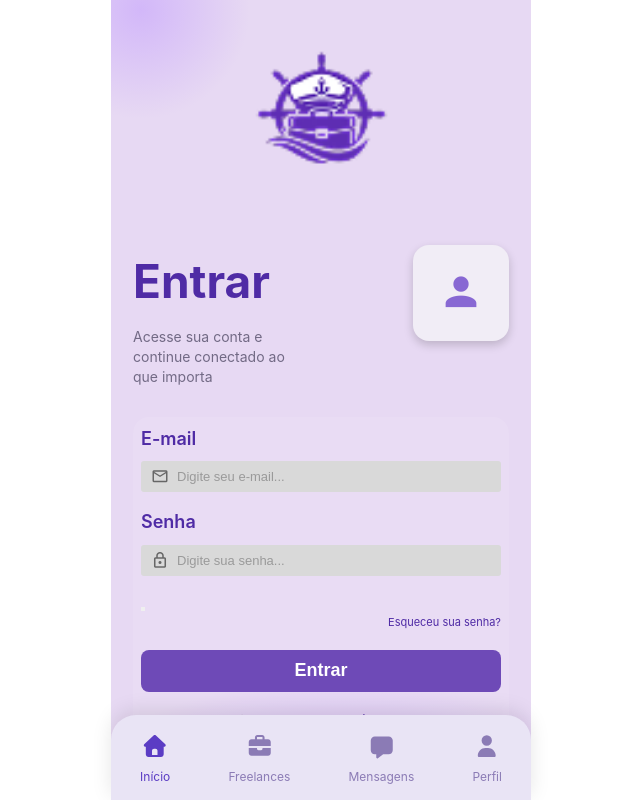
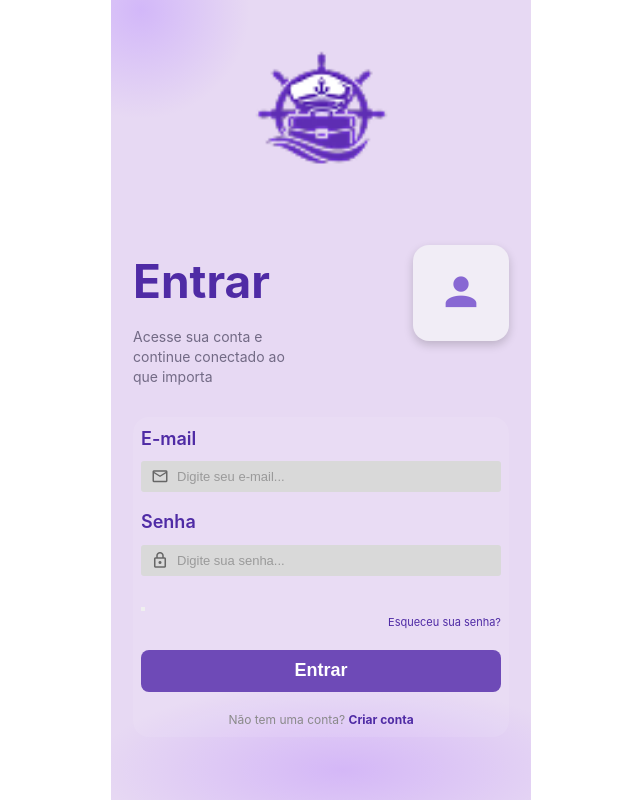
Before and after one commit to MaRuJoBs/Front_marujob, a Vue app: page / in a window 1280 px wide. Shown: the whole page, without its empty margins (319-959 px from the left). Built offline with nearby package versions, Linux system fonts and the light colour scheme.

Commit message:
FEAT-11: escondendo o footer

```diff
--- a/src/App.vue
+++ b/src/App.vue
@@ -3,7 +3,7 @@
 
     <router-view />
 
-    <Footer />
+    <Footer v-if="!$route.meta.hideFooter" />
 
   </div>
 </template>
--- a/src/router/index.js
+++ b/src/router/index.js
@@ -17,6 +17,7 @@ const router = createRouter({
       path: '/',
       name: 'login',
       component: LoginView,
+      meta: { hideFooter: true }
     },
     //problema aqui
     {
```
